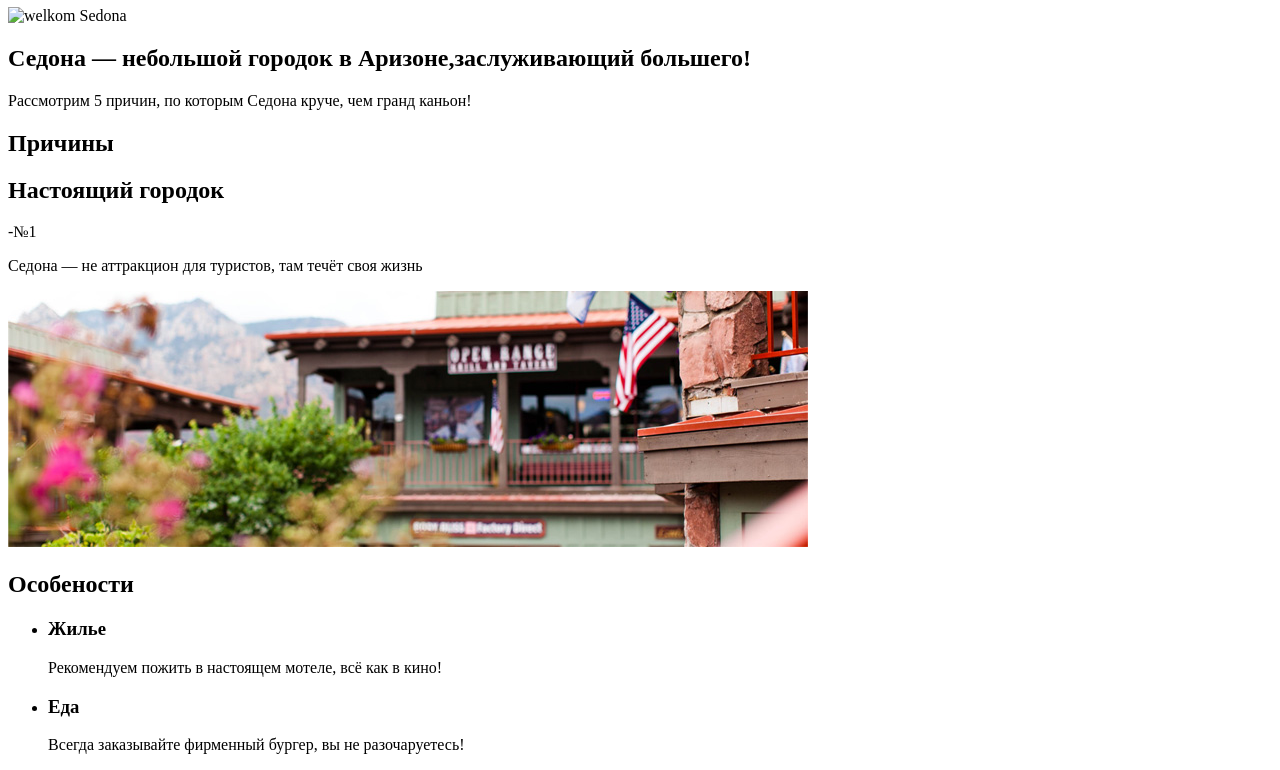
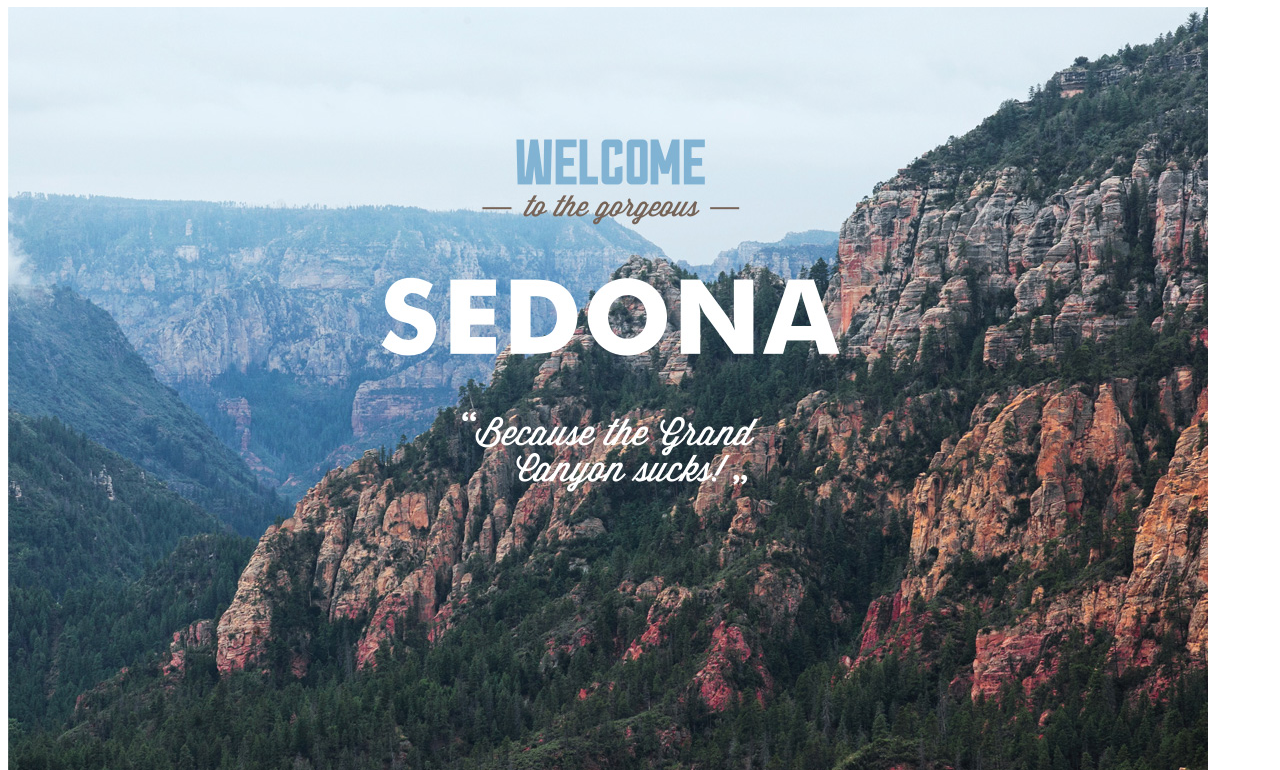
Before and after one commit to FireOne17/864873-sedona, a plain HTML site: page index.html in a window 1280 px wide. Shown: the part 245-1015 px from the top of the page. Drawn offline with Linux system fonts and the light colour scheme.

Commit message:
исправил

```diff
--- a/index.html
+++ b/index.html
@@ -24,7 +24,7 @@
   	<main class="container">
   		<h1 class="visually-hidden">Седона,городок в Аризоне</h1>
   		<section class="photo-city-welcom">
-  			<img src="img/photo_city" alt="welkom Sedona">
+  			<img src="img/photo_city.jpg"  alt="welkom Sedona">
   		</section>
 
   		<section class="about">
```
